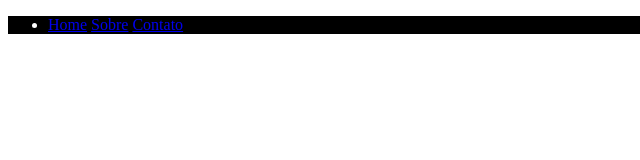
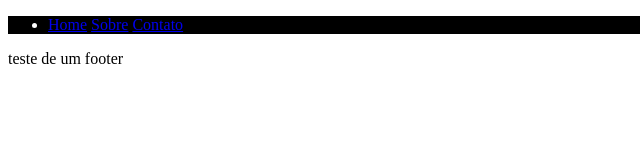
Before and after one commit to pedrogarrcia/teste_repositorio, a plain HTML site: page index.html in a window 1280 px wide. Shown: the full height of the page, 0-640 px from the left. Drawn offline with Linux system fonts and the light colour scheme.

Commit message:
adicionando o footer

```diff
--- a/index.html
+++ b/index.html
@@ -16,5 +16,9 @@
             </li>
         </ul>
     </header>
+
+    <footer>
+        teste de um footer
+    </footer>
 </body>
 </html>
```
